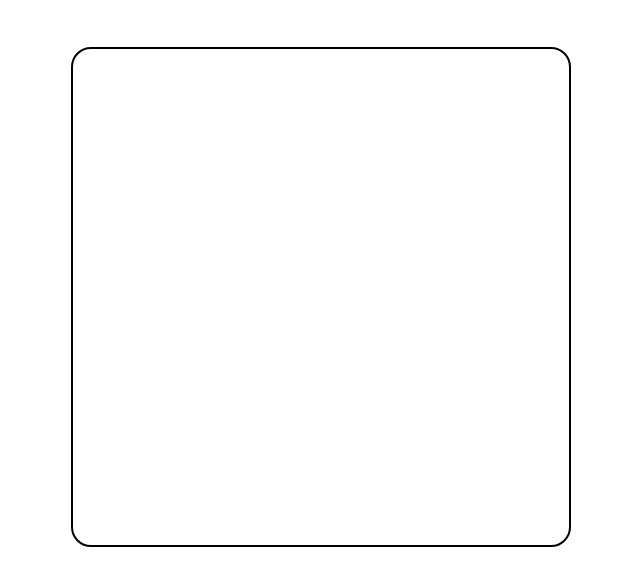
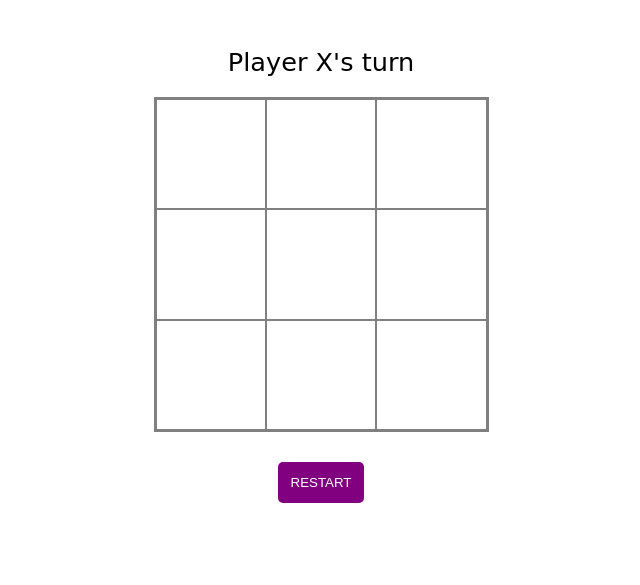
Before and after one commit to TechieVinita/Tic-Tac-Toe, a plain HTML site: page index.html in a window 1280 px wide. Shown: the part 61-646 px from the top of the page, without its empty margins (319-959 px from the left). Drawn offline with Linux system fonts and the light colour scheme; a web font is replaced by a local one.

Commit message:
Add a 9x9 matrix, a restart button & an output box
- Added 9 buttons to the game board container.
- A restart button to restart the game.
- An output box to display the turn of the player and the final winner.
- Styling has been added to all the above mentioned elements.

```diff
--- a/index.html
+++ b/index.html
@@ -10,7 +10,23 @@
 <body>
     <h1>Tic Tac Toe Game!</h1>
 
+    <div class="output">Player X's turn</div>
+
     <div class="game-board">
+        <button class="btn"></button>
+        <button class="btn"></button>
+        <button class="btn"></button>
+        <button class="btn"></button>
+        <button class="btn"></button>
+        <button class="btn"></button>
+        <button class="btn"></button>
+        <button class="btn"></button>
+        <button class="btn"></button>
     </div>
+
+    <div class="buttons-container">
+        <button class="restart">RESTART</button>
+    </div>
+
 </body>
 </html>
--- a/style.css
+++ b/style.css
@@ -17,6 +17,7 @@ body{
 }
 
 h1{
+    font-size: 2rem;
     font-family: 'Salsa', cursive;
     text-align: center;
     margin-top: 20px;
@@ -24,10 +25,48 @@ h1{
     color: purple;
 }
 
+.output{
+    font-size: 1.6rem;
+    font-family: 'Salsa', cursive;
+
+    color: black;
+    /* background-color: red; */
+
+    margin-bottom: 20px;
+}
+
 .game-board{
-    width: 500px;
-    height: 500px;
+    width: 335px;
+    height: 335px;
 
-    border-radius: 20px;
-    border: 2px solid black;
+    border: 2px solid gray;
+
+    display: grid;
+    grid-template-columns: repeat(auto-fit, minmax(109px, 1fr));
+    grid-template-rows: repeat(auto-fit, minmax(109px, 1fr));
+
 }
+
+.btn{
+    border: 1px solid gray;
+
+    font-size: 2.5rem;
+    background-color: white;
+}
+
+button{
+    cursor: pointer;
+}
+
+.buttons-container{
+    margin-top: 30px;
+}
+
+.restart{
+    border-radius: 5px;
+    border: 0px solid transparent;
+
+    color: white;
+    background-color: purple;
+    padding: 0.8rem;
+}
```
